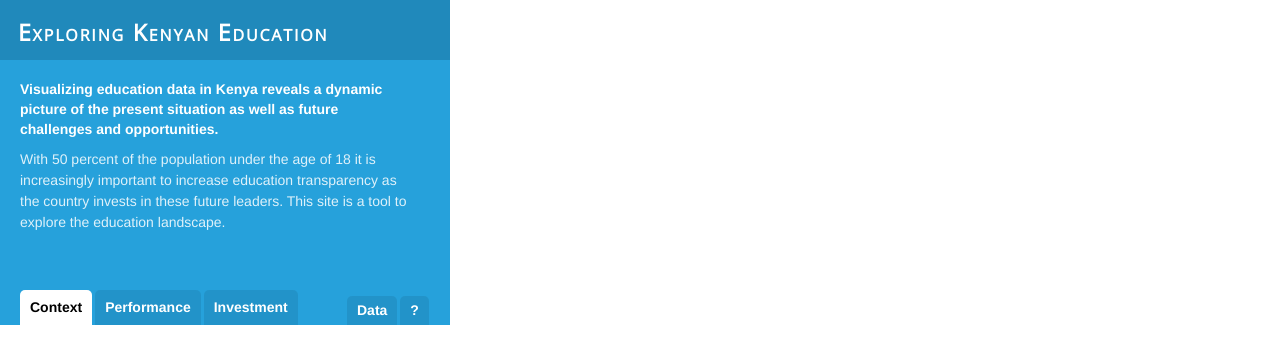
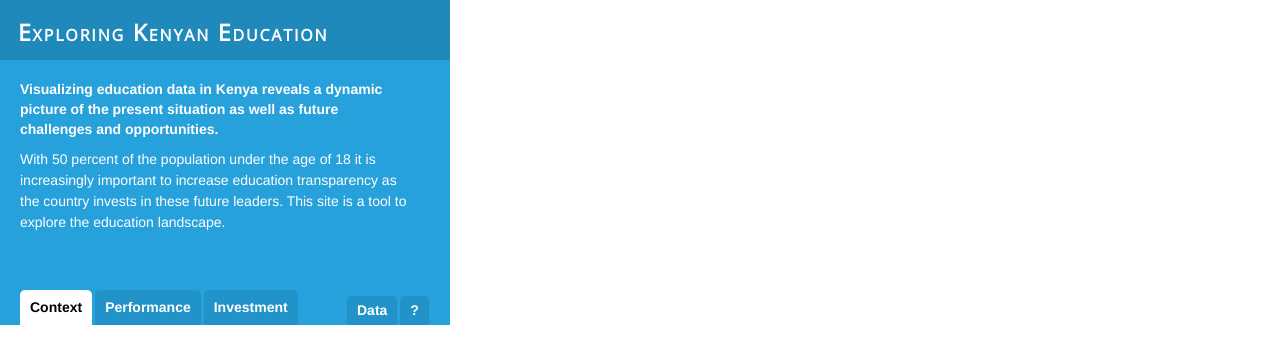
Before and after one commit to developmentseed/kenya-bank, a Jekyll site: the page index.html, which Jekyll copies as it is, in a window 1280 px wide. Shown: the top 343 px of the page. Built offline with Jekyll 4.4.1, drawn with Linux system fonts in a browser that asks for light colours; some web fonts are replaced; Markdown is read by kramdown in place of the engine named in the settings.

```diff
--- a/css/style.css
+++ b/css/style.css
@@ -168,6 +168,9 @@ sup {
 .limiter {
   padding: 0 20px;
 
+  }
+  .limiter p.heading{
+   color:#fff;
   }
   #content .limiter {
     padding: 20px 20px 0 13px;
--- a/index.html
+++ b/index.html
@@ -16,7 +16,7 @@
     <h1 class='heading'><a href='/kenya-bank/'>Exploring Kenyan Education</a></h1>
     <div class='limiter'>
       <h3>Visualizing education data in Kenya reveals a dynamic picture of the present situation as well as future challenges and opportunities.</h3>
-      <p>With 50 percent of the population under the age of 18 it is increasingly important to increase education transparency as the country invests in these future leaders. This site is a tool to explore the education landscape.</p>
+      <p class='heading'>With 50 percent of the population under the age of 18 it is increasingly important to increase education transparency as the country invests in these future leaders. This site is a tool to explore the education landscape.</p>
     </div>
   </div>
 
```
